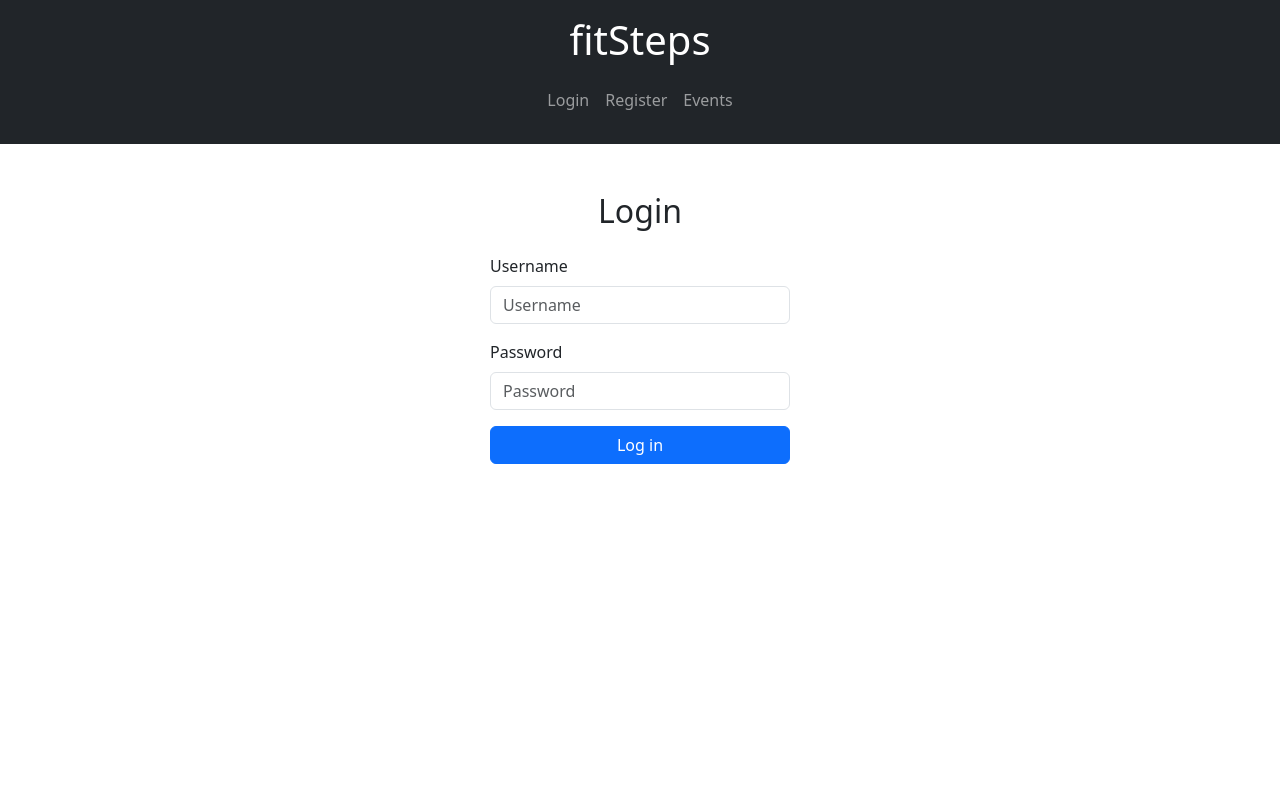
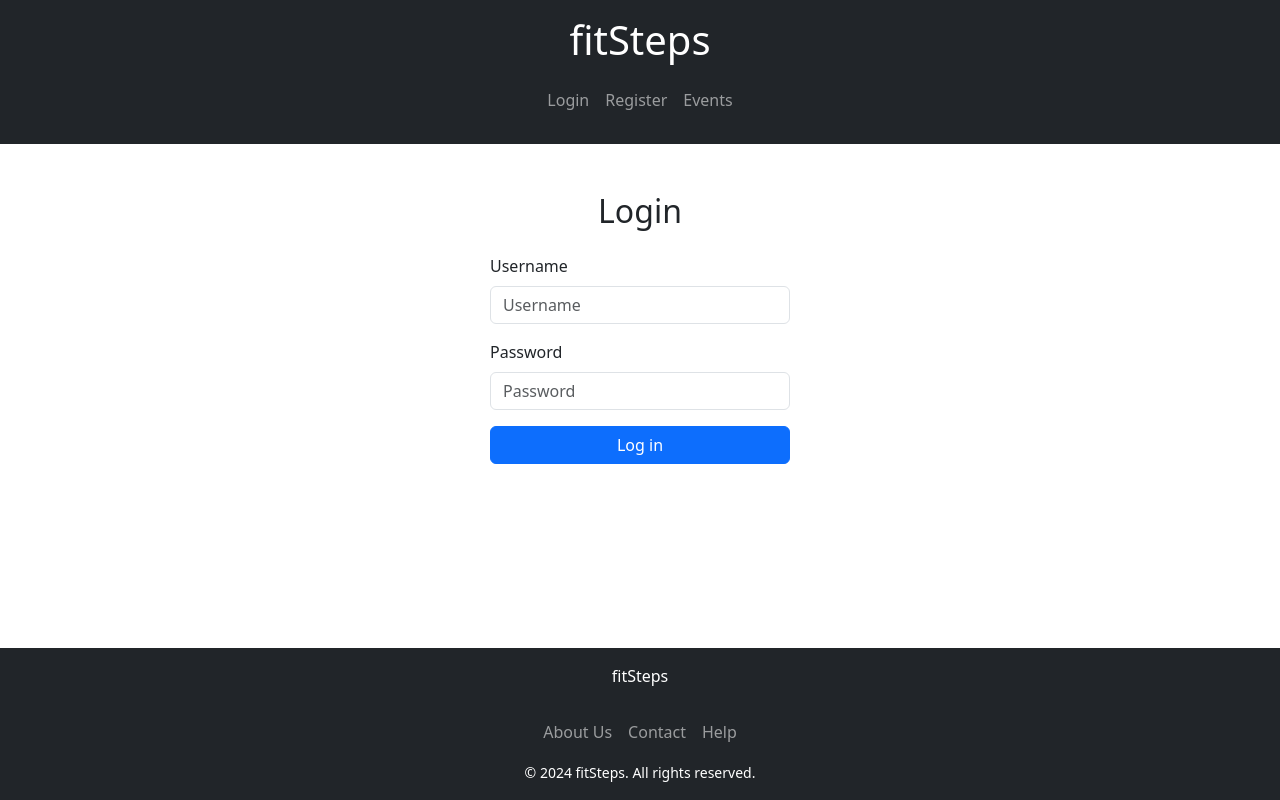
Before and after one commit to fitSteps/WEB, a React (Create React App) app: page /login in a window 1280 px wide. Built offline with nearby package versions, Linux system fonts and the light colour scheme.

Commit message:
SCRUM-53 Dodan footer

```diff
--- a/src/App.js
+++ b/src/App.js
@@ -2,6 +2,7 @@ import { useState } from 'react';
 import { BrowserRouter, Routes, Route } from 'react-router-dom';
 import { UserContext } from "./userContext";
 import Header from "./components/Header";
+import Footer from "./components/Footer";
 import Login from "./components/Login";
 import Register from "./components/Register";
 import Profile from "./components/Profile";
@@ -16,47 +17,19 @@ import UserProfile from './components/UserProfile';
 import 'bootstrap/dist/css/bootstrap.min.css';
 import 'bootstrap/dist/js/bootstrap.bundle.min';
 
-
-
-
-
 function App() {
-  /**
-   * Podatek o tem, ali je uporabnik prijavljen ali ne, bomo potrebovali v vseh komponentah.
-   * State je dosegljiv samo znotraj trenutne komponente. Če želimo deliti spremenljivke z
-   * ostalimi komponentami, moramo uporabiti Context.
-   * Vsebino Contexta smo definirali v datoteki userContext.js. Poleg objekta 'user', potrebujemo
-   * še funkcijo, ki bo omogočala posodabljanje te vrednosti. To funkcijo definiramo v komponenti App
-   * (updateUserData). V render metodi pripravimo UserContext.Provider, naš Context je potem dosegljiv
-   * v vseh komponentah, ki se nahajajo znotraj tega providerja.
-   * V komponenti Login ob uspešni prijavi nastavimo userContext na objekt s trenutno prijavljenim uporabnikom.
-   * Ostale komponente (npr. Header) lahko uporabijo UserContext.Consumer, da dostopajo do prijavljenega
-   * uporabnika.
-   * Context se osveži, vsakič ko osvežimo aplikacijo v brskalniku. Da preprečimo neželeno odjavo uporabnika,
-   * lahko context trajno hranimo v localStorage v brskalniku.
-   */
   const [user, setUser] = useState(localStorage.user ? JSON.parse(localStorage.user) : null);
   const updateUserData = (userInfo) => {
     localStorage.setItem("user", JSON.stringify(userInfo));
     setUser(userInfo);
   }
 
-  /**
-   * Na vrhu vključimo komponento Header, z naslovom in menijem.
-   * Nato vključimo Router, ki prikaže ustrezno komponento v odvisnosti od URL naslova.
-   * Pomembno je, da za navigacijo in preusmeritve uporabljamo komponenti Link in Navigate, ki sta
-   * definirani v react-router-dom modulu. Na ta način izvedemo navigacijo brez osveževanja
-   * strani. Klasične metode (<a href=""> in window.location) bi pomenile osvežitev aplikacije
-   * in s tem dodatno obremenitev (ponovni izris komponente Header, ponastavitev Contextov,...)
-   */
   return (
     <BrowserRouter>
-      <UserContext.Provider value={{
-        user: user,
-        setUserContext: updateUserData
-      }}>
-        <div className="App">
+      <UserContext.Provider value={{ user: user, setUserContext: updateUserData }}>
+        <div className="App" style={{ display: 'flex', flexDirection: 'column', minHeight: '100vh' }}>
           <Header title="My application"></Header>
+          <div style={{ flex: 1 }}>
             <Routes>
               <Route path="/" element={<Home />}></Route>
               <Route path="/login" exact element={<Login />}></Route>
@@ -70,8 +43,9 @@ function App() {
               <Route path="/datafaker" element={<DataFaker />}></Route>
               <Route path="/leaderboard" element={<Leaderboard />}></Route>
               <Route path="/movements" element={<Leaderboard />}></Route>
-
             </Routes>
+          </div>
+          <Footer></Footer>
         </div>
       </UserContext.Provider>
     </BrowserRouter>
--- /dev/null
+++ b/src/components/Footer.js
@@ -0,0 +1,47 @@
+import React, { useContext } from 'react';
+import { UserContext } from '../userContext';
+import { Link } from 'react-router-dom';
+
+function Footer() {
+    const { user } = useContext(UserContext);
+
+    return (
+        <footer className="bg-dark text-white p-3 mt-5">
+            <div className="container text-center">
+                <p>{user ? `${user.username}'s fitSteps` : 'fitSteps'}</p>
+                <nav className="navbar navbar-expand-lg navbar-dark justify-content-center">
+                    <ul className="navbar-nav">
+                        {user ? (
+                            <>
+                                <li className="nav-item">
+                                    <Link className="nav-link" to='/privacy'>Privacy Policy</Link>
+                                </li>
+                                <li className="nav-item">
+                                    <Link className="nav-link" to='/terms'>Terms of Service</Link>
+                                </li>
+                                <li className="nav-item">
+                                    <Link className="nav-link" to='/support'>Support</Link>
+                                </li>
+                            </>
+                        ) : (
+                            <>
+                                <li className="nav-item">
+                                    <Link className="nav-link" to='/about'>About Us</Link>
+                                </li>
+                                <li className="nav-item">
+                                    <Link className="nav-link" to='/contact'>Contact</Link>
+                                </li>
+                                <li className="nav-item">
+                                    <Link className="nav-link" to='/help'>Help</Link>
+                                </li>
+                            </>
+                        )}
+                    </ul>
+                </nav>
+                <small>&copy; {new Date().getFullYear()} fitSteps. All rights reserved.</small>
+            </div>
+        </footer>
+    );
+}
+
+export default Footer;
```
Lines whose indentation alone changed are shown as unchanged.
